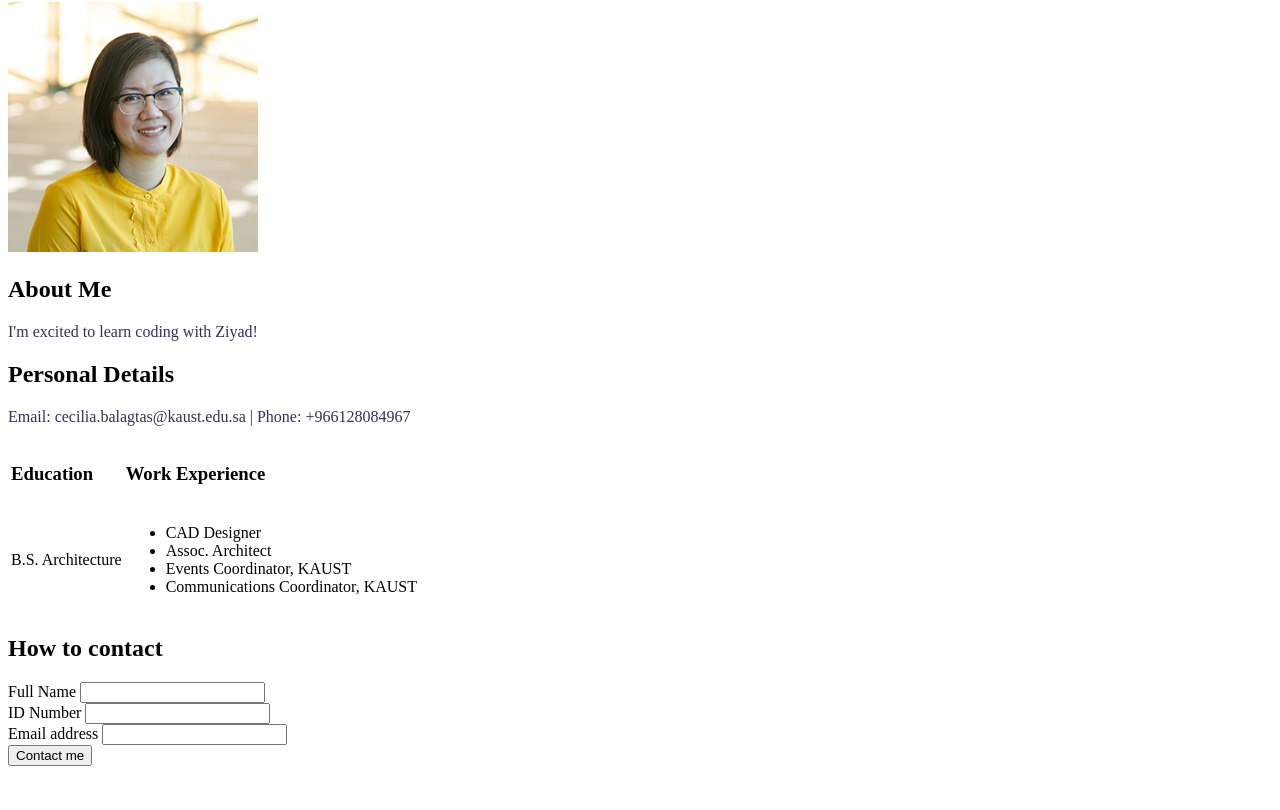
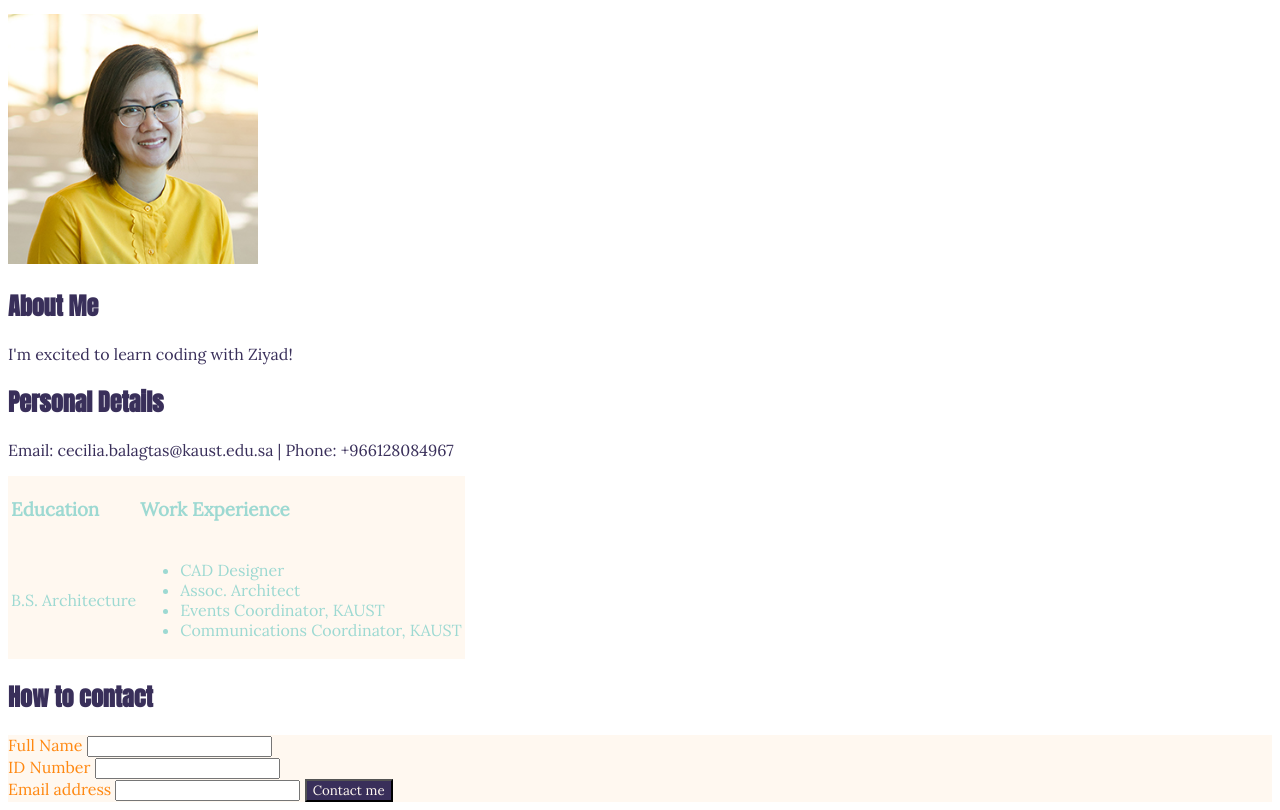
Before and after one commit to Raqmiyyan/personal-portfolio-CDBalagtas, a plain HTML site: page index.html in a window 1280 px wide. Shown: the part 78-888 px from the top of the page. Before the commit the page ends 852 px from the top, so only its background shows below. Drawn offline with Linux system fonts and the light colour scheme.

Commit message:
with font style

```diff
--- a/index.html
+++ b/index.html
@@ -4,17 +4,24 @@
     <head>
         <title>My Portfolio</title>
         <link rel="stylesheet" href="style.css">
+        <link rel="preconnect" href="https://fonts.googleapis.com">
+        <link rel="preconnect" href="https://fonts.gstatic.com" crossorigin>
+        <link href="https://fonts.googleapis.com/css2?family=Anton&display=swap" rel="stylesheet">
+        <link rel="preconnect" href="https://fonts.googleapis.com">
+        <link rel="preconnect" href="https://fonts.gstatic.com" crossorigin>
+        <link href="https://fonts.googleapis.com/css2?family=Anton&family=Lora&display=swap" rel="stylesheet">
+
     </head>
     <body>
-        <h1>Hi! I'm Cecilia.</h1>
+        <h1><span>"Hi! I'm Cecilia.</span></h1>
         <img src="Cecilia.jpg" width="250px" height="250px">
-        <h2> About Me</h2>
+        <h2 class="purple">About Me</h2>
         <p>I'm excited to learn coding with Ziyad!</p>
-        <h2>Personal Details</h2>
+        <h2 class="purple">Personal Details</h2>
         <p> Email: cecilia.balagtas@kaust.edu.sa |
             Phone: +966128084967
         </p>
-        <table>
+        <table class="green">
             <tr>
                 <td><h3> Education</h3></td>
                 <td><h3>Work Experience</h3></td>
@@ -31,15 +38,19 @@
                 </td>
             </tr>
         </table>
-        <h2>How to contact</h2>
+        <h2 class="purple">How to contact</h2>
+
         <form>
-            <label for="full name">Full Name</label>
-            <input type="text" id="full_name" name="full_name"><br>
-            <label for="id">ID Number</label>
-            <input type="number" id="id" name="id"><br>
-            <label for="email">Email address</label>
-            <input type="email" id="email" name="name"><br>
-            <button type="submit">Contact me</button>
+
+             <label class="orange" for="full name">Full Name</label>
+             <input type="text" id="full_name" name="full_name"><br>
+             <label class="orange" for="id">ID Number</label>
+             <input type="number" id="id" name="id"><br>
+             <label class="orange" for="email">Email address</label>
+             <input type="email" id="email" name="name">
+             <button class="white" type="submit">Contact me</button>
+
         </form>
+
     </body>
 </html>
--- a/style.css
+++ b/style.css
@@ -1,6 +1,40 @@
 p{
     color: #392F5A;
+    font-family: 'Anton', sans-serif;
+    font-family: 'Lora', serif;
 }
 table:hover {
+    color: #F4D06F;
+
+}
+table, form, button {
+    font-family: 'Anton', sans-serif;
+    font-family: 'Lora', serif;
+    background-color: #fff8f0;
+}
+
+h1, h2
+{
+    font-family: 'Anton', sans-serif;
+}
+span{background-color:#9DD9D2;
+}
+.white{
+    color:#fff8f0;
+}
+.orange{
+    color:#FF8811;
+}
+.green{
+    color:#9DD9D2;
+}
+.purple{
+    color:#392F5A
+}
+button{
+    color:#fff8f0;
+    background-color: #392F5A;
+}
+button:hover {
     color:#9DD9D2
 }
```
